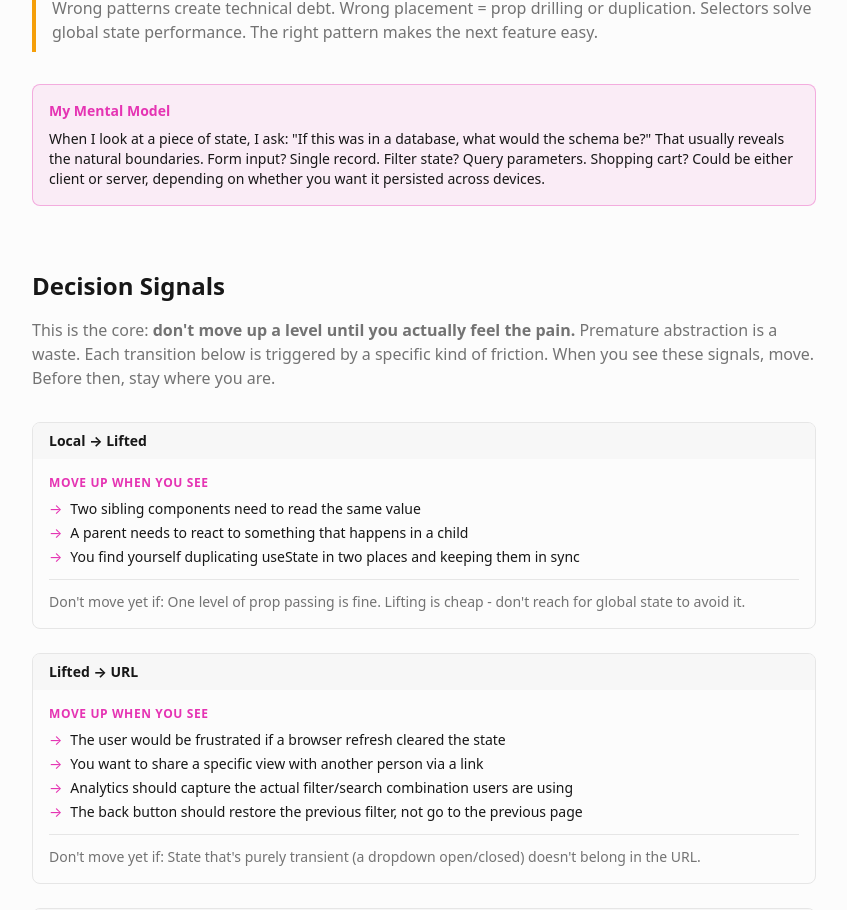
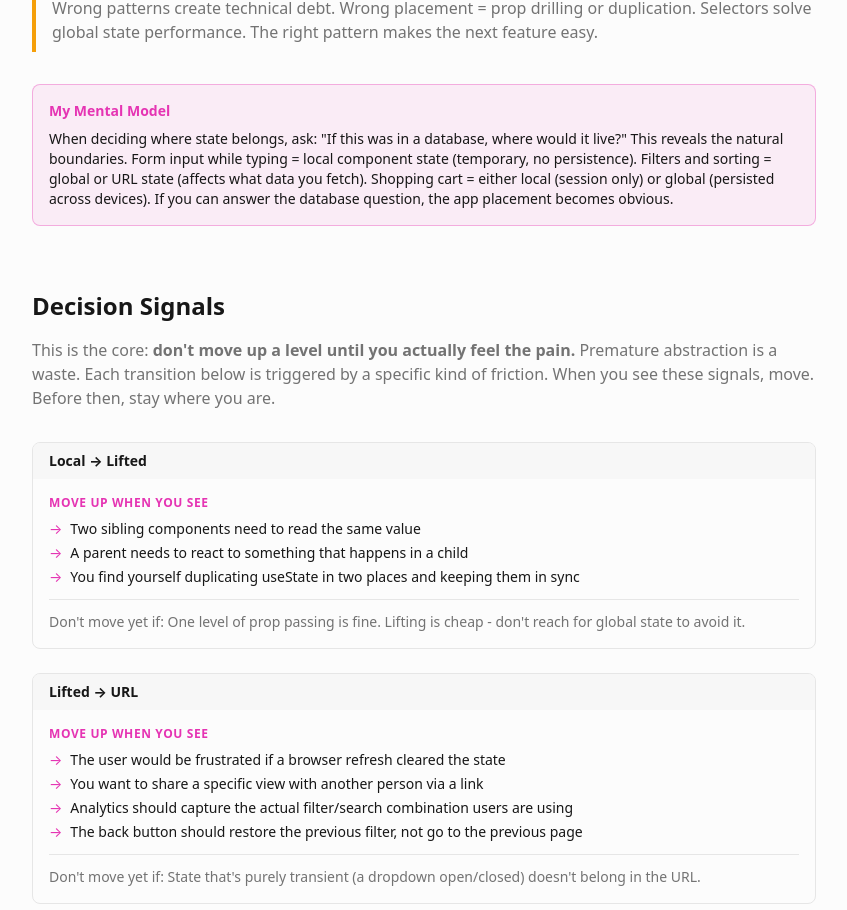
Before and after one commit to armin-es/renderpx, a Next.js app: page /frameworks/state-architecture in a window 1280 px wide. Shown: the part 6151-7061 px from the top of the page, without its empty margins (248-1095 px from the left). Built offline with nearby package versions, Linux system fonts and the light colour scheme.

Commit message:
Improve mental model explanation for state placement
Rewrote to better explain the connection between database placement and app state placement, with clearer examples that show why the database question matters.

```diff
--- a/app/frameworks/state-architecture/page.tsx
+++ b/app/frameworks/state-architecture/page.tsx
@@ -297,11 +297,12 @@ const useFormStore = create((set) => ({
         </div>
 
         <Callout variant="info" className="mt-8" title="My Mental Model">
-          When I look at a piece of state, I ask: &quot;If this was in a
-          database, what would the schema be?&quot; That usually reveals the
-          natural boundaries. Form input? Single record. Filter state? Query
-          parameters. Shopping cart? Could be either client or server,
-          depending on whether you want it persisted across devices.
+          When deciding where state belongs, ask: &quot;If this was in a
+          database, where would it live?&quot; This reveals the natural boundaries.
+          Form input while typing = local component state (temporary, no persistence).
+          Filters and sorting = global or URL state (affects what data you fetch).
+          Shopping cart = either local (session only) or global (persisted across devices).
+          If you can answer the database question, the app placement becomes obvious.
         </Callout>
       </section>
 
```
